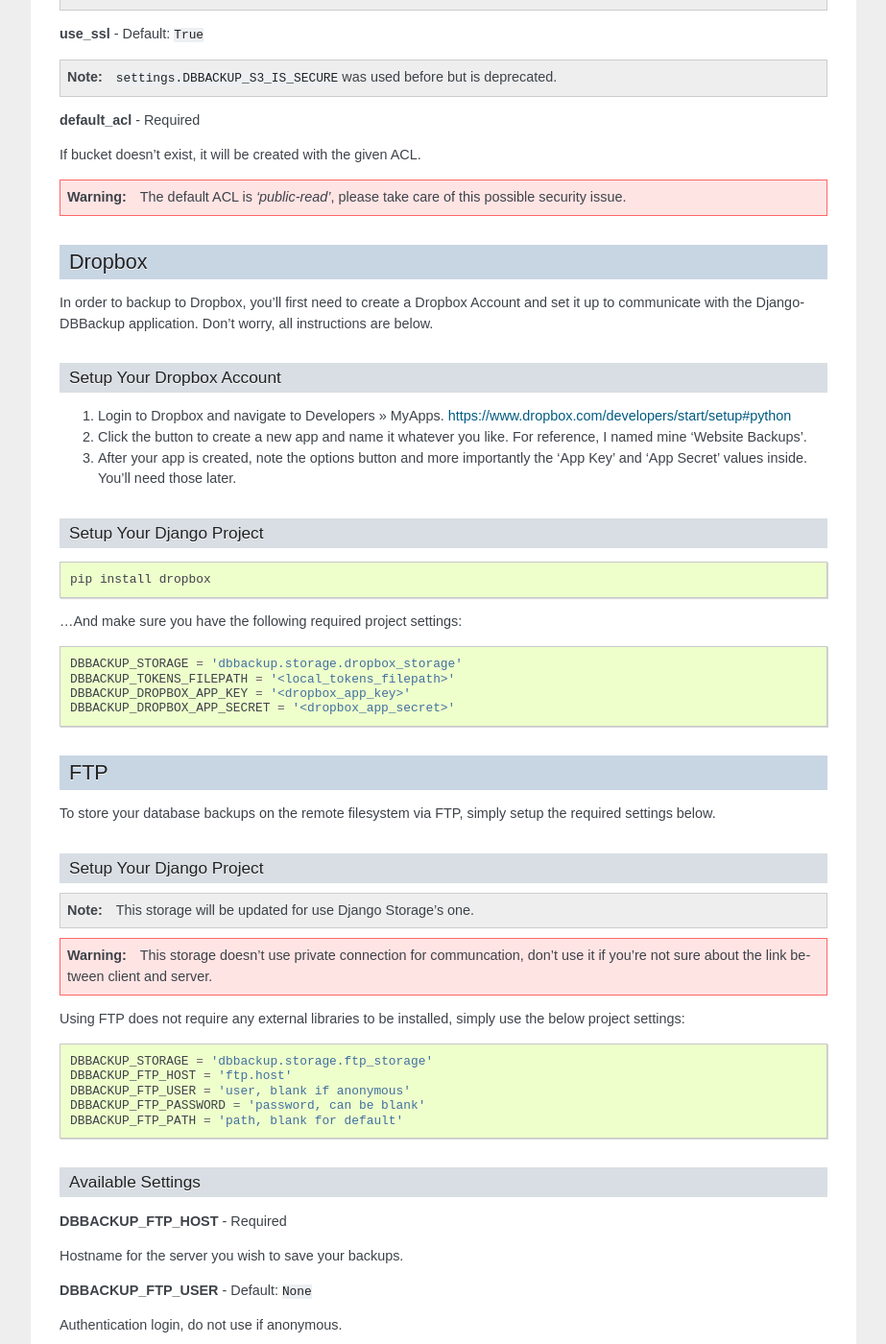
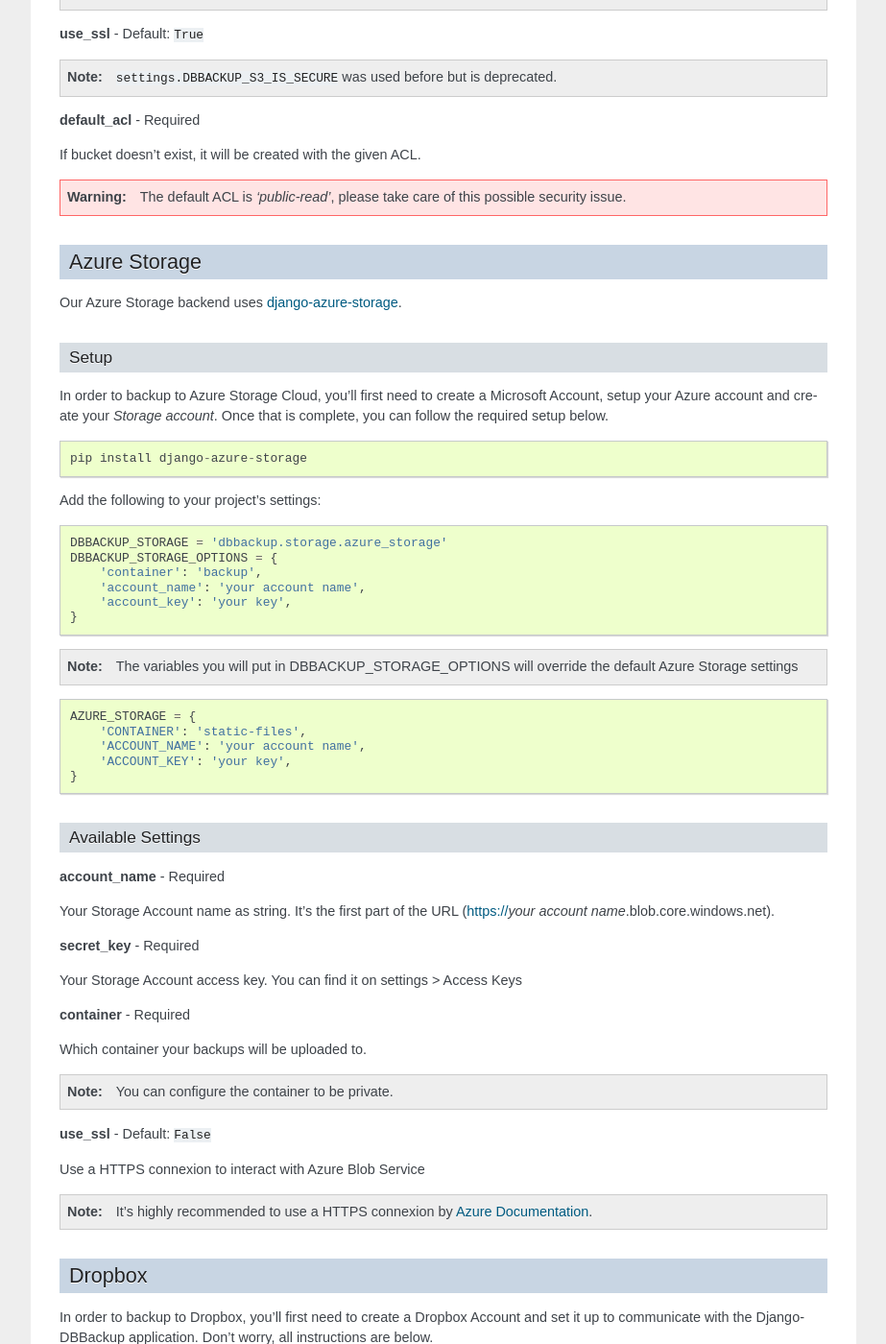
Before and after one commit to jazzband/django-dbbackup, a Sphinx documentation site: the page built from docs/storage.rst, in a window 1280 px wide and 1400 px high, scrolled down 2182 px. Shown: the whole window at 96% size, without its empty margins (198-1121 px from the left). Built offline with Sphinx 7.4.7, drawn with Linux system fonts in a browser that asks for light colours; the version number could not be read and is left out; some of the changed text lies outside the part shown.

Commit message:
write the doc about Azure Storage

```diff
--- a/docs/storage.rst
+++ b/docs/storage.rst
@@ -160,6 +160,78 @@
     The default ACL is `'public-read'`, please take care of this possible
     security issue.
 
+
+
+Azure Storage
+-------------
+
+Our Azure Storage backend uses `django-azure-storage`_.
+
+.. _`django-azure-storage`: https://github.com/Rediker-Software/django-azure-storage#
+
+Setup
+~~~~~
+
+In order to backup to Azure Storage Cloud, you'll first need to create a Microsoft
+Account, setup your Azure account and create your `Storage account`. Once that is
+complete, you can follow the required setup below.
+
+::
+
+    pip install django-azure-storage
+
+Add the following to your project's settings:
+
+::
+
+    DBBACKUP_STORAGE = 'dbbackup.storage.azure_storage'
+    DBBACKUP_STORAGE_OPTIONS = {
+        'container': 'backup',
+        'account_name': 'your account name',
+        'account_key': 'your key',
+    }
+
+.. note::
+
+    The variables you will put in DBBACKUP_STORAGE_OPTIONS will override the default Azure Storage settings
+
+::
+
+
+    AZURE_STORAGE = {
+        'CONTAINER': 'static-files',
+        'ACCOUNT_NAME': 'your account name',
+        'ACCOUNT_KEY': 'your key',
+    }
+
+Available Settings
+~~~~~~~~~~~~~~~~~~
+
+**account_name** - Required
+
+Your Storage Account name as string. It's the first part of the URL (https://`your account name`.blob.core.windows.net).
+
+**secret_key** - Required
+
+Your Storage Account access key. You can find it on settings > Access Keys
+
+**container** - Required
+
+Which container your backups will be uploaded to.
+
+.. note::
+
+    You can configure the container to be private.
+
+**use_ssl** - Default: ``False``
+
+Use a HTTPS connexion to interact with Azure Blob Service
+
+.. note::
+
+    It's highly recommended to use a HTTPS connexion by `Azure Documentation`_.
+.. _`Azure Documentation`: https://msdn.microsoft.com/library/dd179355.aspx
+
 Dropbox
 -------
 
```
